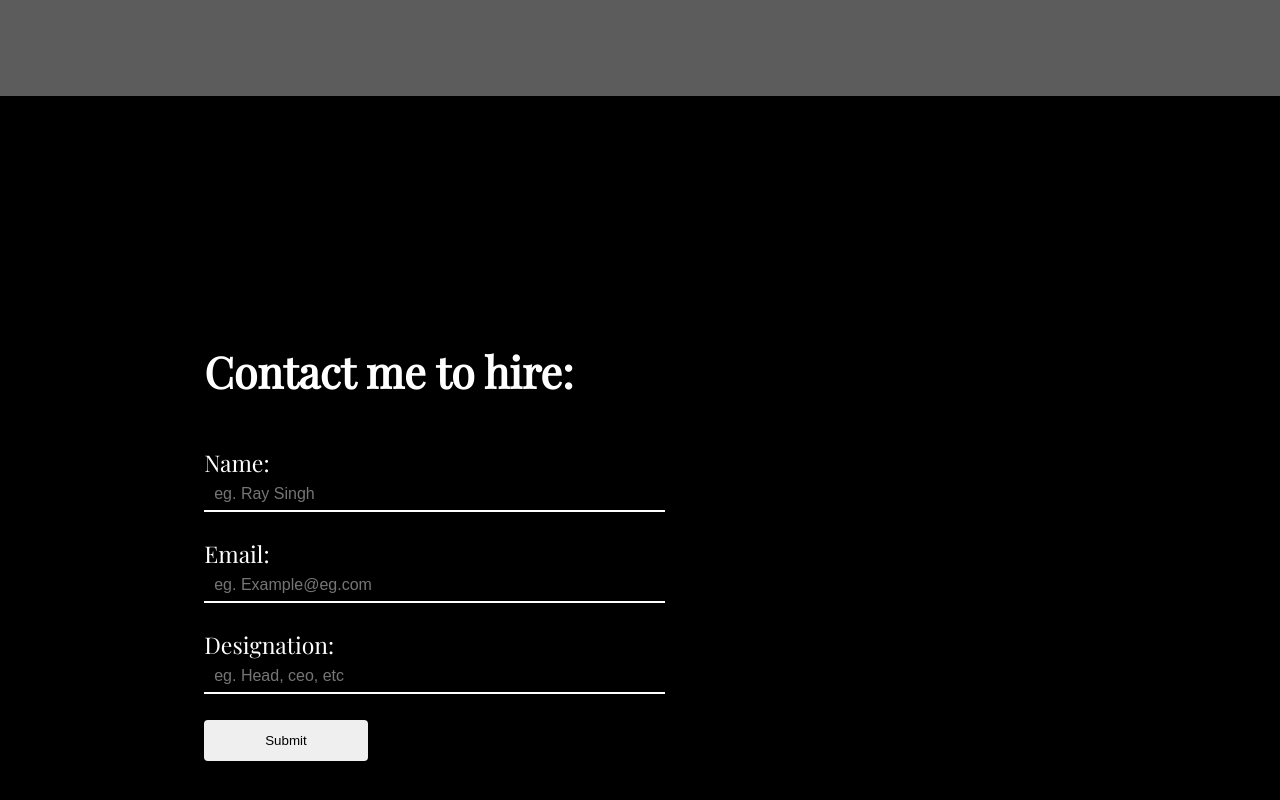
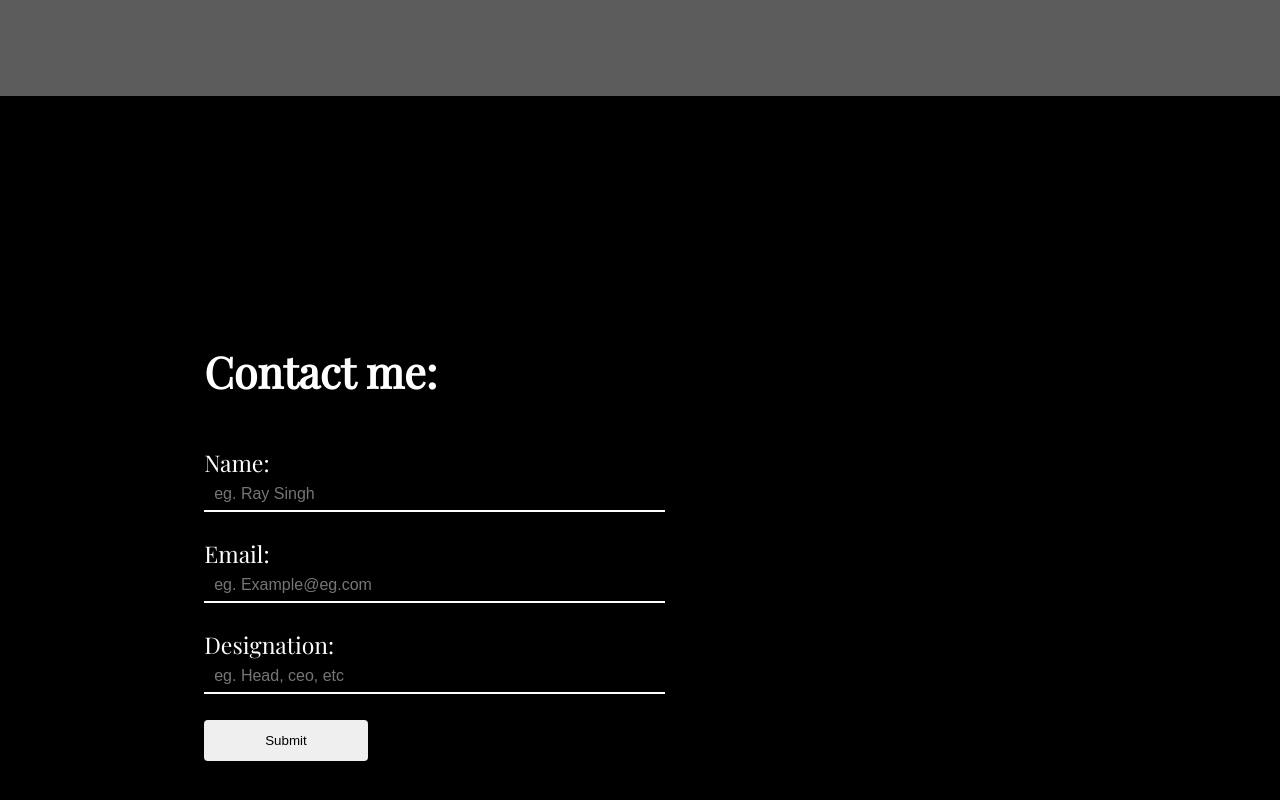
Before and after one commit to SwarnimTripathi001/Swarnim-Tripathi, a plain HTML site: page index.html in a window 1280 px wide. Shown: the part 1514-2314 px from the top of the page. Drawn offline with nearby package versions, Linux system fonts and the light colour scheme.

Commit message:
Update index.html

```diff
--- a/index.html
+++ b/index.html
@@ -53,7 +53,7 @@
         </div>
         <div class="contact">
             <div class="cm">
-                <h1><a id="contactuss">Contact me to hire:</a></h1>
+                <h1><a id="contactuss">Contact me:</a></h1>
                 <div class="form">
                     <form netlify name="contactu">
                         <div class="inp" id="inp-1">
```
